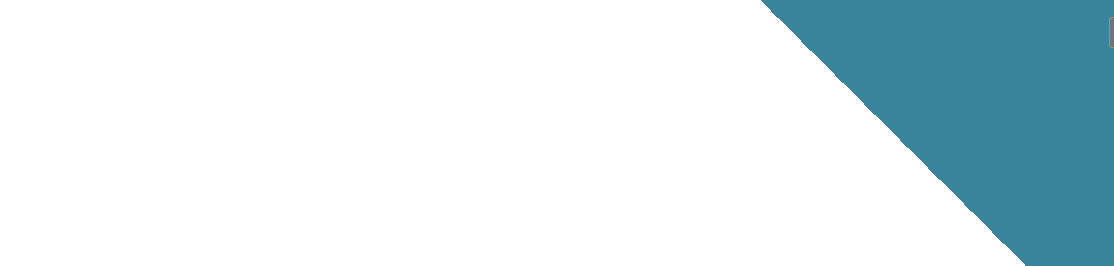
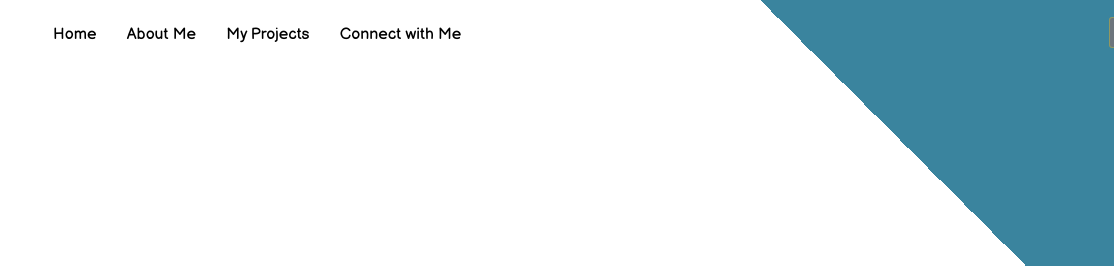
Before and after one commit to yhtseng1101/EllenT, a website: page index.html in a window 1280 px wide. Both pictures are taken after a click on the item "About Me". Shown: the top 266 px of the page, 0-1114 px from the left. Drawn offline with nearby package versions, Linux system fonts and the light colour scheme.

Commit message:
update navigation

```diff
--- a/index.js
+++ b/index.js
@@ -1,15 +1,13 @@
 const menuBtn = document.getElementsByClassName("menuBtn");
 
 function checkUri () {
-    if (location.hash.includes('') || location.hash.includes('#home') || location.hash.includes('#projects')) {
-        console.log('its home or projects');
+    if (location.hash.includes('#about') || location.hash.includes('#contact')) {
+        for (let i = 0; i < menuBtn.length; i++) {
+            menuBtn[i].style.color = 'black';
+        }
+    } else {
         for (let i = 0; i < menuBtn.length; i++) {
             menuBtn[i].style.color = 'white';
-        }
-    } else {
-        console.log('its about or contact');
-        for (let i = 0; i < menuBtn.length; i++) {
-            menuBtn[i].style.color = 'black';
         }
     }
 
--- a/styles.css
+++ b/styles.css
@@ -72,9 +72,9 @@ ul {
 }
 
 
-/* li > a {
-  color: black;
-} */
+li > a {
+  color: white;
+}
 
 
 
```
